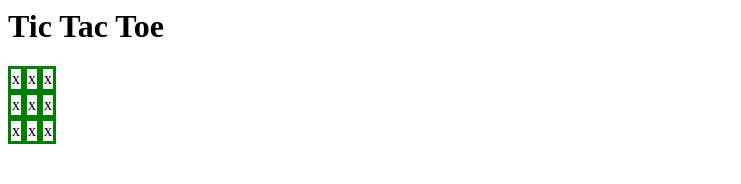
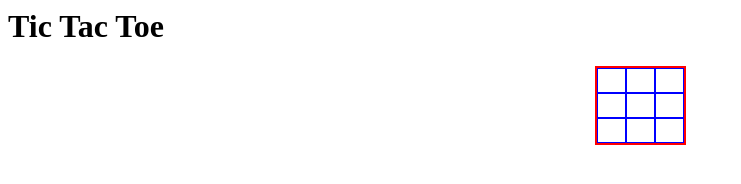
Before and after one commit to muktipatel/muktipatel.github.io, a plain HTML site: page index.html in a window 1280 px wide. Shown: the whole page, without its empty margins (0-741 px from the left). Drawn offline with nearby package versions, Linux system fonts and the light colour scheme.

Commit message:
Funtioning Game

```diff
--- a/index.html
+++ b/index.html
@@ -1,10 +1,45 @@
 <head>
+<script src="https://ajax.googleapis.com/ajax/libs/jquery/2.1.3/jquery.min.js">
+
+</script>
+
 <style type="text/css">
 td {
-	border: 3px green solid;
+	border: 1px blue solid;
+	height: 25px;
+	width: 25px;
+	text-align: center;
+}
 
+table{
+	margin: 0 auto 0 auto;
+	border: 2px solid red
 }
 </style>
+
+<script type="text/javascript">
+$(document).ready(function(){
+	var cells = $('td');
+	cells.on("click", function(){
+		var cell = $(this);
+        var text = cell.text();
+         text = $.trim(text);
+		if(text=='x'){
+			cell.text('o');
+		}
+		else if(text=="o"){
+			cell.text("");
+		}
+			else if(text==""){
+				cell.text("x")
+
+		}
+
+	});
+
+});
+
+</script>
 </head>
 
 <body>
@@ -13,34 +48,22 @@ td {
 <Table cellspacing="0">
 	<tr>
 
-		<td> x
+		<td></td>
 
-		</td>
+		<td></td>
 
-		<td> x
-
-		</td>
-
-		<td> x
-
-		</td>
+		<td></td>
 
 
 
      </tr>
      <tr>
 
-		<td> x
+		<td></td>
 
-		</td>
+		<td></td>
 
-		<td> x
-
-		</td>
-
-		<td> x
-
-		</td>
+		<td></td>
 
 
 
@@ -48,17 +71,11 @@ td {
 
      <tr>
 
-		<td> x
+		<td></td>
 
-		</td>
+		<td></td>
 
-		<td> x
-
-		</td>
-
-		<td> x
-
-		</td>
+		<td></td>
 
 
 
```
